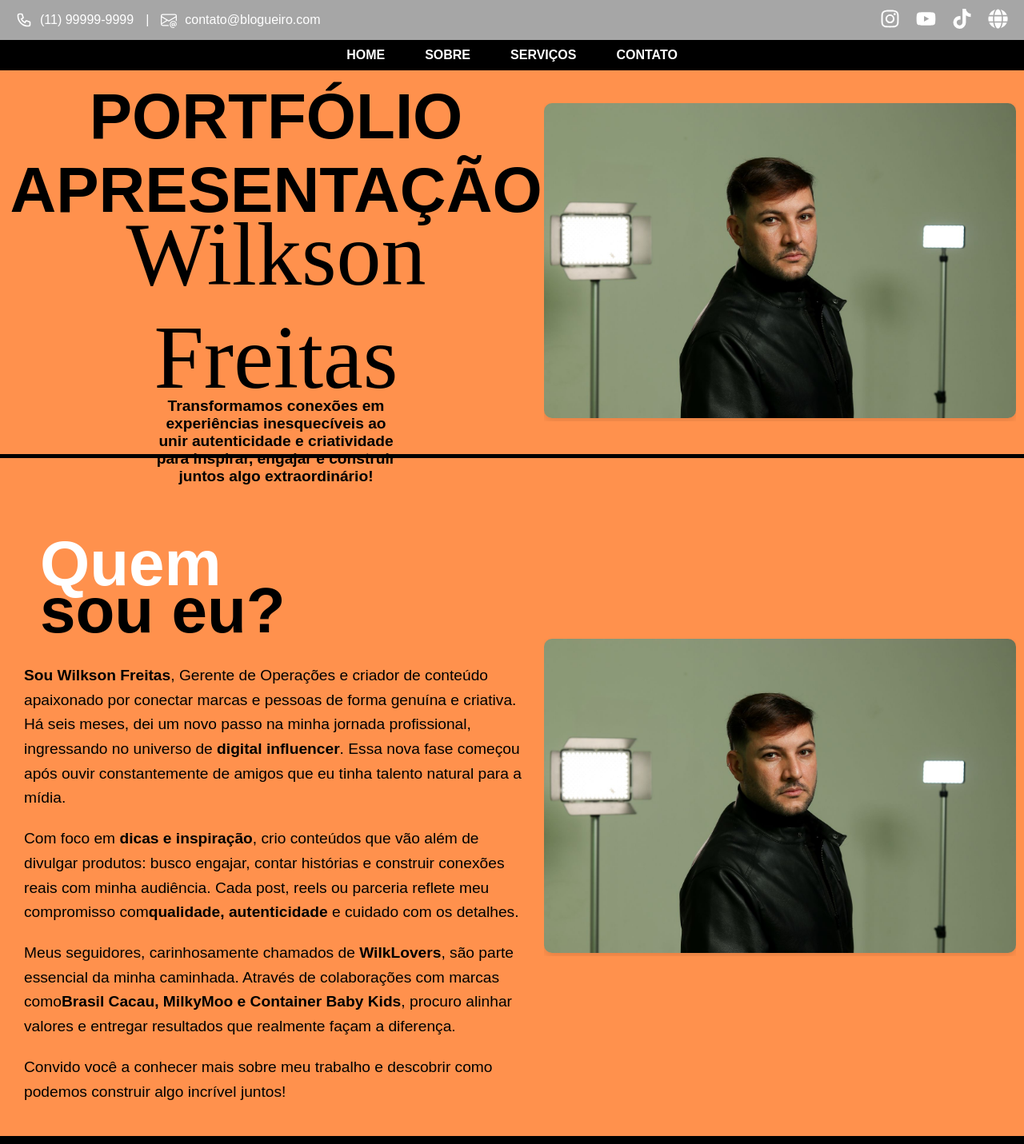
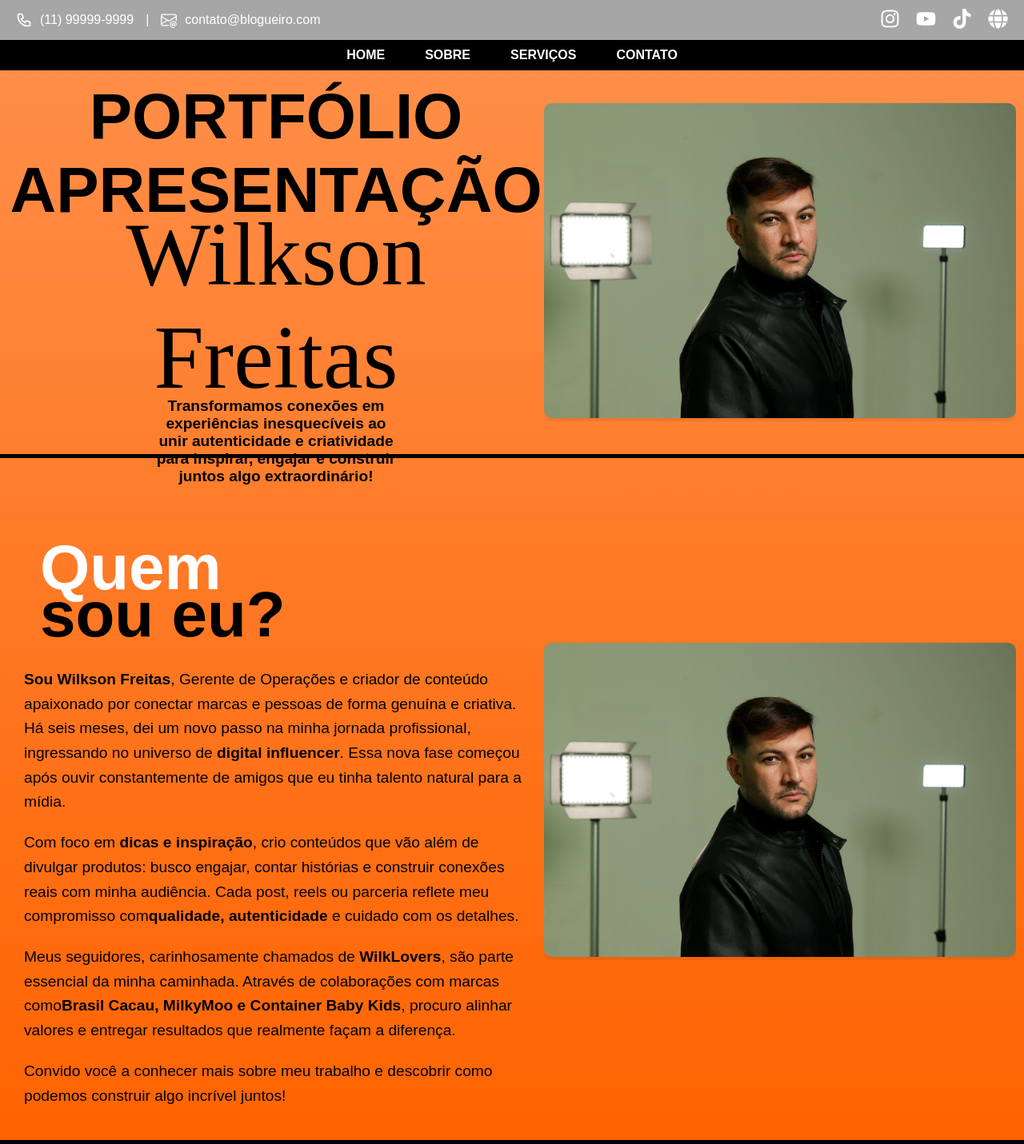
Before and after one commit to WendsonMagalhaes/wilhson-linktree, a React (Create React App) app: page / in a window 1280 px wide. Shown: the whole page at 80% size. Built offline with nearby package versions, Linux system fonts and the light colour scheme; a web font is replaced by a local one.

Commit message:
Correção das Cores

```diff
--- a/src/pages/Portifolio/Portfolio.css
+++ b/src/pages/Portifolio/Portfolio.css
@@ -2,7 +2,7 @@
 
 body {
     font-family: Arial, sans-serif;
-    background: #000;
+    background: linear-gradient(to bottom, #FF914D, #FF6300);
     color: #333;
 }
 
@@ -173,6 +173,9 @@ body {
     max-width: 100%;
     border-radius: 10px;
     box-shadow: 0 4px 8px rgba(0, 0, 0, 0.1);
+    object-fit: cover;
+    object-position: center;
+
 }
 
 /* Responsividade */
@@ -254,8 +257,9 @@ body {
     justify-content: space-between;
     height: 60vh;
     color: #000;
-    background-color: #FF914D;
     padding: 0 10px;
+    border-bottom: 5px solid #000;
+
 
 }
 
@@ -353,7 +357,7 @@ body {
     align-items: center;
     justify-content: space-between;
     color: #000;
-    background-color: #FF914D;
+    border-bottom: 5px solid #000;
     padding: 0 10px;
 }
 
```
